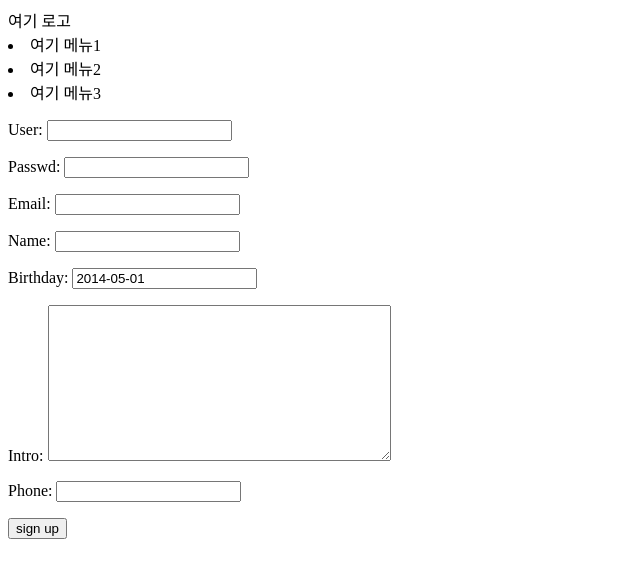
After one commit to phynalle/hexa-dinger, a Django app: page /member/signup in a window 1280 px wide. The commit adds this page. Shown: the top 578 px of the page, without its empty margins (0-640 px from the left). Run offline with Django 3.2, Linux system fonts and the light colour scheme.

Commit message:
added simple interface for sign in/up

```diff
--- a/dinger/dinger/settings.py
+++ b/dinger/dinger/settings.py
@@ -27,6 +27,8 @@ TEMPLATE_DEBUG = True
 
 ALLOWED_HOSTS = []
 
+
+SESSION_ENGINE = 'django.contrib.sessions.backends.signed_cookies'
 
 # Application definition
 
--- a/dinger/dinger/urls.py
+++ b/dinger/dinger/urls.py
@@ -9,6 +9,7 @@ urlpatterns = patterns('',
     # url(r'^$', 'dinger.views.home', name='home'),
     # url(r'^blog/', include('blog.urls')),
     url(r'^$', include('intro.urls')),
+    url(r'^member/', include('member.urls')),
     url(r'^admin/', include(admin.site.urls)),
 
 )
--- /dev/null
+++ b/dinger/member/forms.py
@@ -0,0 +1,17 @@
+import datetime
+
+from django import forms
+
+class LoginForm(forms.Form):
+    user = forms.CharField(max_length=100)
+    passwd = forms.CharField(max_length=100, widget=forms.PasswordInput)
+
+class RegisterForm(forms.Form):
+    user = forms.CharField(max_length=100)
+    passwd = forms.CharField(max_length=100, widget=forms.PasswordInput)
+    email = forms.EmailField()
+
+    name = forms.CharField(max_length=32)
+    birthday = forms.DateField(initial=datetime.date.today)
+    intro = forms.CharField(widget=forms.Textarea)
+    phone = forms.CharField(max_length=11)
--- a/dinger/member/models.py
+++ b/dinger/member/models.py
@@ -22,4 +22,4 @@ class User(models.Model):
 
     phone = models.CharField(max_length=12)
 
-    photo = models.ForeignKey(Photo, db_column='photo_id')
+    # photo = models.ForeignKey(Photo, db_column='photo_id')
--- /dev/null
+++ b/dinger/member/urls.py
@@ -0,0 +1,9 @@
+from django.conf.urls import patterns, include, url
+
+import views
+
+urlpatterns = patterns('',
+	url(r'^signin$', views.sign_in),
+	url(r'^signup$', views.sign_up),
+	url(r'^signout$', views.sign_out),
+)
--- a/dinger/member/views.py
+++ b/dinger/member/views.py
@@ -1,10 +1,13 @@
 import hashlib
 
 from django.shortcuts import render
+from django.http import HttpResponseRedirect
 from django.views.decorators.http import require_GET
 from django.views.decorators.http import require_POST
 
 from models import Member, User, Photo
+from forms import LoginForm
+from forms import RegisterForm
 
 # Create your views here.
 
@@ -21,45 +24,91 @@ def new_user(userdata):
     birthday = userdata['birthday']
     intro = userdata['intro']
     phone = userdata['phone']
-    photo = Photo.objects.get(id=1)
-
+    # photo = Photo.objects.get(id=1)
 
     member = Member(username=username, password=password, email=email)
     member.save()
 
     User.objects.create(member=member, name=name,
-                    birthday=birthday, intro=intro, phone=phone,
-                    photo=photo)
+                    birthday=birthday, intro=intro, phone=phone)
 
 def login_user(username, password):
     username = str(username)
     password = encrypt(password)
     members = Member.objects.filter(username=username, password=password)
+
     if not members:
         return None
     return members[0]
 
 
-@require_GET
-def show_sign_up():
-    pass
+def get_signup(request):
+    form = RegisterForm()
+    return render(request, 'sign_up.html', {
+            'form': form,
+    })
 
-@require_GET
-def show_sign_in():
-    pass
+def get_signin(request):
+    form = LoginForm()
+    return render(request, 'sign_in.html', {
+            'form': form,
+    })
+
+
+def post_signup(request):
+    form = RegisterForm(request.POST)
+
+    if form.is_valid():
+        userdata = {
+            'username': form.cleaned_data['user'],
+            'password': form.cleaned_data['passwd'],
+            'email': form.cleaned_data['email'],
+            'name': form.cleaned_data['name'],
+            'birthday': form.cleaned_data['birthday'],
+            'intro': form.cleaned_data['intro'],
+            'phone': form.cleaned_data['phone']
+        }
+        print 'su', userdata['username']
+        if login_user(userdata['username'], userdata['password']):
+            return HttpResponseRedirect('/')
+        print 'sign up success'
+        new_user(userdata)
+        return HttpResponseRedirect('signin')
+    else:
+        print 'form invalid'
+    return HttpResponseRedirect('/')
 
 
 
-@require_POST
-def sign_up():
-    pass
+def post_signin(request):
+    form = LoginForm(request.POST)
+    if form.is_valid():
 
-@require_POST
-def sign_in():
-    username = 'pp';
-    password = encrypt('343');
+        username = form.cleaned_data['user']
+        password = form.cleaned_data['passwd']
 
-    query = Member.objects.filter(username=username)
-    query.filter(password=password)
+        redirect_url = 'http://google.com'
+        user = login_user(username, password)
+        if user:
+            request.session['user'] = username
+            redirect_url = '/'
+        else: # id not found
+            pass
+        return HttpResponseRedirect(redirect_url)
+    return HttpRequestRedirect('/')
 
-    print query
+def sign_up(request):
+    if request.method == 'GET':
+        return get_signup(request)
+    elif request.method == 'POST':
+        return post_signup(request)
+
+def sign_in(request):
+    if request.method == 'GET':
+        return get_signin(request)
+    elif request.method == 'POST':
+        return post_signin(request)
+
+def sign_out(request):
+    del request.session
+    return HttpResponseRedirect('/')
--- a/dinger/templates/base.html
+++ b/dinger/templates/base.html
@@ -4,5 +4,18 @@
 <title></title>
 </head>
 <body>
+여기 로고
+<ui>
+<li>여기 메뉴1</li>
+<li>여기 메뉴2</li>
+<li>여기 메뉴3</li>
+</ui>
+
+<div>
+{% block content %}
+
+{% endblock %}
+</div>
+
 </body>
 </html>
--- /dev/null
+++ b/dinger/templates/sign_up.html
@@ -0,0 +1,9 @@
+{% extends "base.html" %}
+
+{% block content %}
+<form action="/member/signup" method="post">
+{% csrf_token %}
+{{ form.as_p }}
+<p><input type="submit" value="sign up" /></p>
+</form>
+{% endblock %}
```
Also changed, not shown: dinger/base.html (deleted, +0 -8 lines), dinger/templates/sign_in.html (added, +9 -0 lines), 1 other file.
